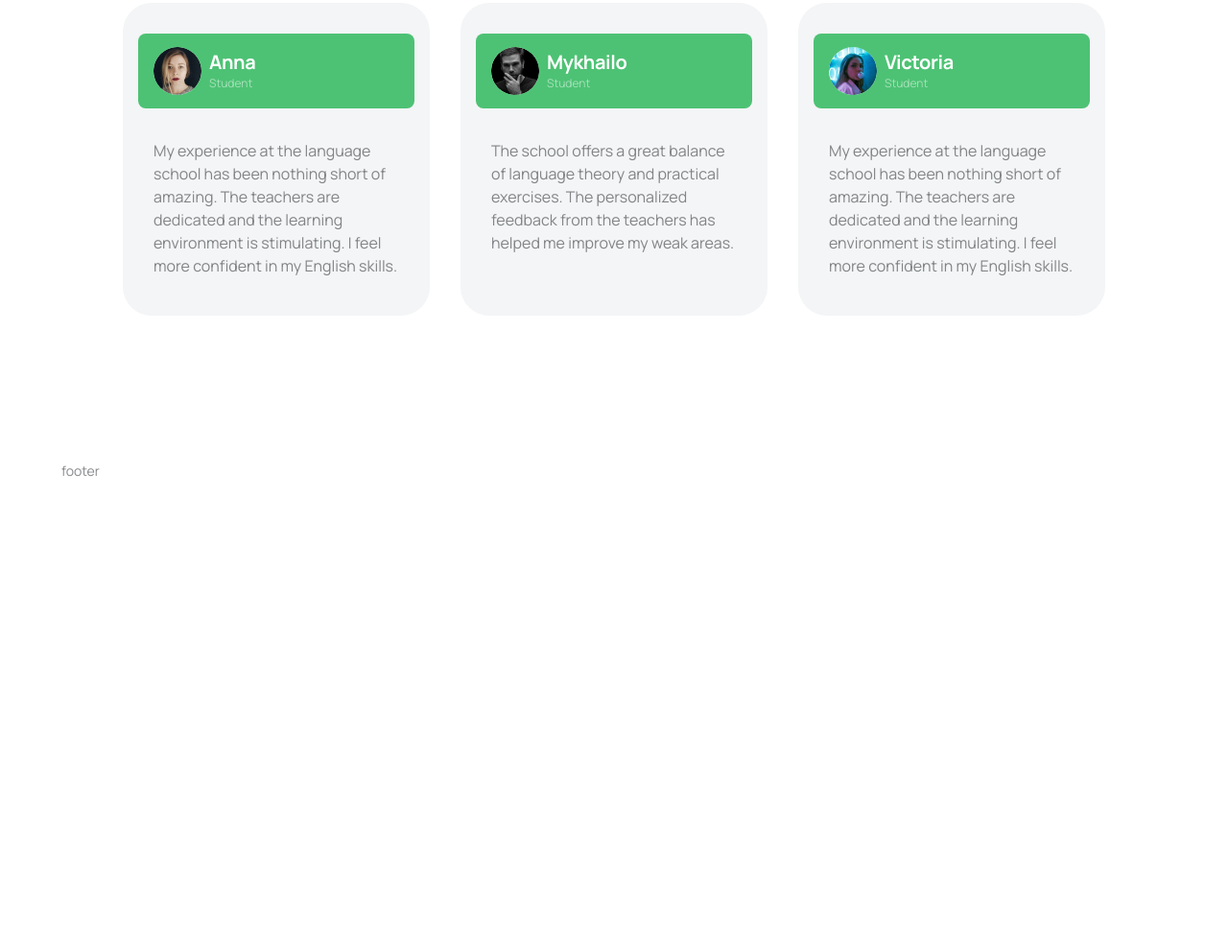
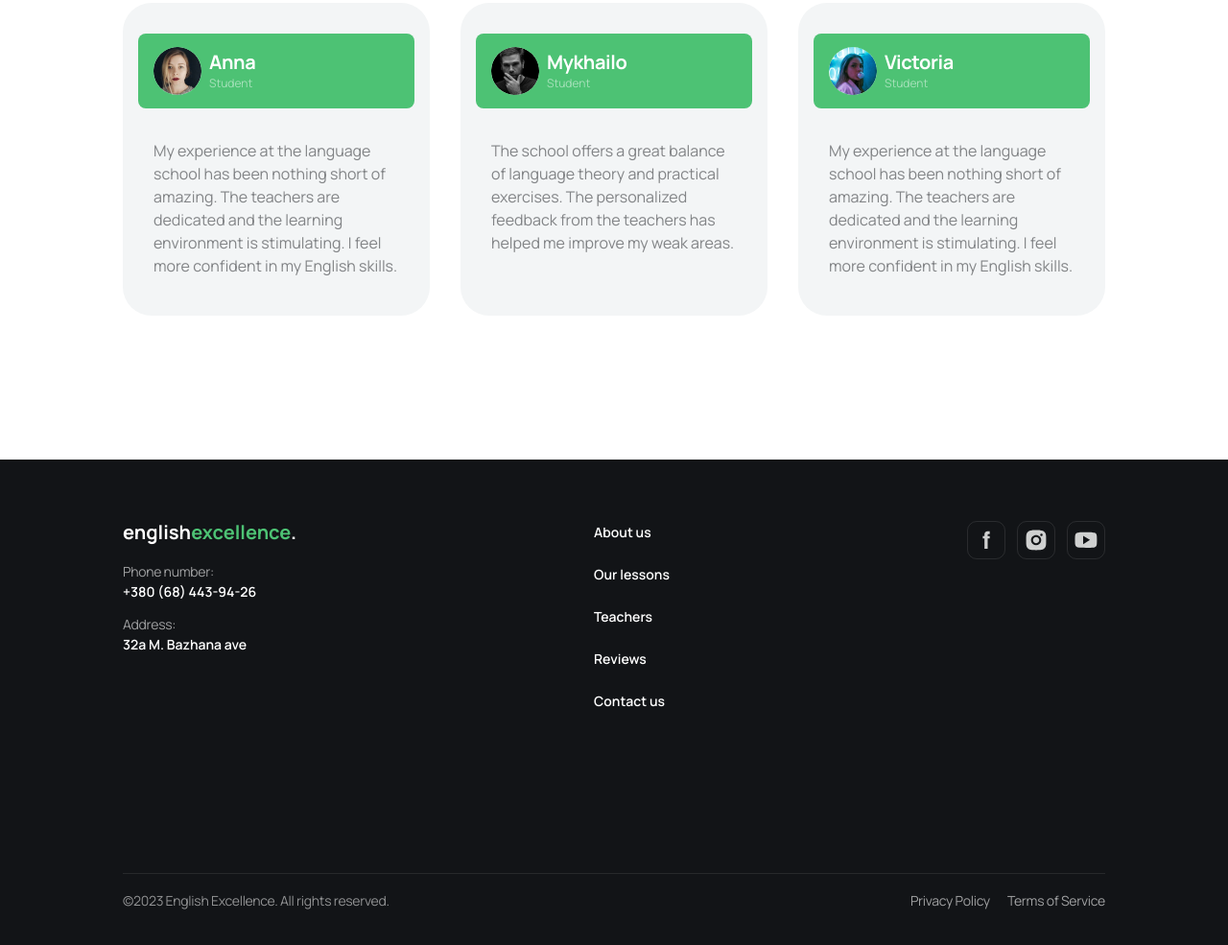
Before and after one commit to MykytaOlenykov/goit-mcs-markup-fp, a website built with Vite: page src/index.html in a window 1280 px wide. Shown: the part 5024-6009 px from the top of the page at 96% size. Before the commit the page ends 5527 px from the top, so only its background shows below. Built offline with nearby package versions, Linux system fonts and the light colour scheme; files whose address does not match are found by name.

Commit message:
commit 	modified:   src/css/components/footer.css 	modified:   src/partials/footer.html

```diff
--- a/src/css/components/footer.css
+++ b/src/css/components/footer.css
@@ -0,0 +1,205 @@
+.footer {
+  background-color: rgba(18, 20, 23, 1);
+  padding: 40px 0 20px 0;
+}
+
+@media only screen and (min-width: 768px) {
+  .footer {
+    padding: 32px 0;
+  }
+}
+
+@media only screen and (min-width: 768px) {
+  .footer {
+    padding: 64px 0 23px 0;
+  }
+}
+
+@media only screen and (min-width: 1280px) {
+  .footer {
+    padding: 64px 0 23px 0;
+  }
+}
+
+.footer .container {
+  display: flex;
+  flex-direction: column;
+}
+
+@media only screen and (min-width: 768px) {
+  .footer .container {
+    flex-direction: row;
+    flex-wrap: wrap;
+    justify-content: space-between;
+  }
+}
+
+@media only screen and (min-width: 1280px) {
+  .footer .container {
+    max-width: 1152px;
+    gap: 100px;
+  }
+}
+
+.footer-logo-address {
+  display: flex;
+  flex-direction: column;
+  gap: 20px;
+  margin-bottom: 40px;
+}
+
+.footer-logo-link {
+  color: var(--primary-color);
+  font-family: Manrope;
+  font-size: 20px;
+  font-weight: 700;
+}
+
+.footer-logo-accent {
+  color: var(--primary-accent-color);
+}
+
+.footer-address-list {
+  display: flex;
+  flex-direction: column;
+  gap: 16px;
+}
+.footer-address-list-item {
+  display: flex;
+  flex-direction: column;
+  gap: 4px;
+}
+.footer-address-text,
+.footer-copyright-policies {
+  color: rgba(255, 255, 255, 0.6);
+  font-family: Manrope;
+  font-size: 14px;
+  line-height: 1.29em;
+  letter-spacing: -0.02em;
+}
+.footer-address-link,
+.footer-navigation-link {
+  color: var(--primary-color);
+  font-family: Manrope;
+  font-size: 14px;
+  font-weight: 600;
+  line-height: 1.2em;
+}
+.footer-navigation {
+  margin-bottom: 40px;
+}
+
+@media only screen and (min-width: 768px) {
+  .footer-navigation {
+    margin-bottom: 126px;
+  }
+}
+
+@media only screen and (min-width: 1280px) {
+  .footer-navigation {
+    margin-bottom: 87px;
+  }
+}
+
+.footer-navigation-list {
+  display: flex;
+  flex-direction: column;
+  gap: 20px;
+}
+
+.footer-social-list {
+  display: flex;
+  justify-content: left;
+  align-items: center;
+  gap: 12px;
+  margin-bottom: 60px;
+}
+
+.footer-social-list-item {
+  display: flex;
+  width: 40px;
+  height: 40px;
+  padding: 8px;
+  align-items: center;
+  justify-content: center;
+  border-radius: 10px;
+  border: 1px solid var(--secondary-line-color);
+}
+
+.footer-social-link {
+  display: flex;
+  justify-content: center;
+  align-items: center;
+  width: 100%;
+  height: 100%;
+}
+.social-icon {
+  min-width: 26px;
+  min-height: 26px;
+  fill: rgba(255, 255, 255, 0.8);
+}
+
+@media only screen and (min-width: 1280px) {
+  .footer-social-link .social-icon:hover,
+  .footer-social-link .social-icon:focus,
+  .footer-social-link .social-icon:active {
+    fill: var(--primary-accent-color);
+  }
+}
+
+@media only screen and (min-width: 768px) {
+  .footer-copyright-policies {
+    display: flex;
+    flex-grow: 1;
+    justify-content: space-between;
+  }
+}
+
+.footer-copyright {
+  position: relative;
+  width: 80%;
+  max-width: 280px;
+  opacity: 0.9;
+  padding-bottom: 14px;
+}
+
+.footer-copyright::after {
+  content: '';
+  position: absolute;
+  top: -20px;
+  left: 0px;
+  display: block;
+  width: 335px;
+  height: 1px;
+  flex-shrink: 0;
+  background-color: var(--secondary-line-color);
+}
+
+@media only screen and (max-width: 374px) {
+  .footer-copyright::after {
+    width: 100%;
+    max-width: 280px;
+  }
+}
+
+@media only screen and (min-width: 375px) {
+  .footer-copyright {
+    min-width: 335px;
+  }
+}
+@media only screen and (min-width: 768px) {
+  .footer-copyright::after {
+    width: 704px;
+  }
+}
+
+@media only screen and (min-width: 1280px) {
+  .footer-copyright::after {
+    width: 1024px;
+  }
+}
+
+.footer-policies {
+  display: flex;
+  gap: 18px;
+}
--- a/src/partials/footer.html
+++ b/src/partials/footer.html
@@ -1,5 +1,132 @@
-<footer>
+<footer class="footer">
   <div class="container">
-    <p>footer</p>
+    <div class="footer-logo-address">
+      <a
+        class="footer-logo-link"
+        href="./index.html"
+        aria-label="logo english learning site"
+        >english<span class="footer-logo-accent">excellence</span>.</a
+      >
+      <div class="footer-address">
+        <ul class="footer-address-list">
+          <li class="footer-address-list-item">
+            <p class="footer-address-text">Phone number:</p>
+            <a
+              class="footer-address-link"
+              href="tel:+380684439426"
+              aria-label="company phone"
+              >+380 (68) 443-94-26</a
+            >
+          </li>
+          <li class="footer-address-list-item">
+            <p class="footer-address-text">Address:</p>
+            <a
+              class="footer-address-link"
+              href="https://www.google.com/maps/search/?api=1&query=50.3972184%2C30.6479943"
+              target="_blank"
+              aria-label="map address"
+              rel="noopener noreferrer nofollow"
+              >32a M. Bazhana ave</a
+            >
+          </li>
+        </ul>
+      </div>
+    </div>
+    <div class="footer-navigation">
+      <ul class="footer-navigation-list">
+        <li class="footer-navigation-list-item">
+          <a
+            class="footer-navigation-link"
+            href="#"
+            aria-label="link to About us section"
+            >About us</a
+          >
+        </li>
+        <li class="footer-navigation-list-item">
+          <a
+            class="footer-navigation-link"
+            href="#"
+            aria-label="link to Our lesson section"
+            >Our lessons</a
+          >
+        </li>
+        <li class="footer-navigation-list-item">
+          <a
+            class="footer-navigation-link"
+            href="#"
+            aria-label="link to Teachers section"
+            >Teachers</a
+          >
+        </li>
+        <li class="footer-navigation-list-item">
+          <a
+            class="footer-navigation-link"
+            href="#"
+            aria-label="link to Reviews section"
+            >Reviews</a
+          >
+        </li>
+        <li class="footer-navigation-list-item">
+          <a
+            class="footer-navigation-link"
+            href="#"
+            aria-label="link to Contact us section"
+            >Contact us</a
+          >
+        </li>
+      </ul>
+    </div>
+    <div>
+      <ul class="footer-social-list">
+        <li class="footer-social-list-item">
+          <a
+            class="footer-social-link"
+            href="https://www.facebook.com/goITclub/"
+            aria-label="Link to Facebook"
+            target="_blank"
+            rel="noopener noreferrer nofollow"
+          >
+            <svg class="social-icon" width="26" height="26">
+              <use href="./img/icons.svg#facebook"></use>
+            </svg>
+          </a>
+        </li>
+        <li class="footer-social-list-item">
+          <a
+            class="footer-social-link"
+            href="https://www.instagram.com/goitclub/"
+            aria-label="Link to Instagram"
+            target="_blank"
+            rel="noopener noreferrer nofollow"
+          >
+            <svg class="social-icon" width="26" height="26">
+              <use href="./img/icons.svg#instagram"></use>
+            </svg>
+          </a>
+        </li>
+        <li class="footer-social-list-item">
+          <a
+            class="footer-social-link"
+            href="https://www.youtube.com/c/GoIT"
+            aria-label="Link to Youtube"
+            target="_blank"
+            rel="noopener noreferrer nofollow"
+          >
+            <svg class="social-icon" width="26" height="26">
+              <use href="./img/icons.svg#youtube"></use>
+            </svg>
+          </a>
+        </li>
+      </ul>
+    </div>
+    <div class="footer-copyright-policies">
+      <div class="footer-copyright">
+        <p>©2023 English Excellence. All rights reserved.</p>
+      </div>
+      <div class="footer-policies">
+        <p>Privacy Policy</p>
+        <p>Terms of Service</p>
+      </div>
+    </div>
   </div>
 </footer>
```
